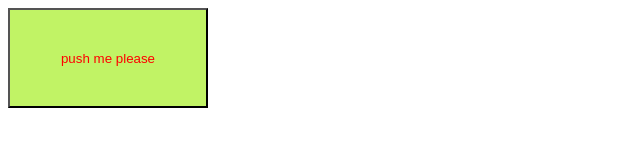
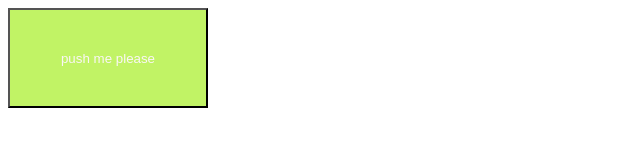
Before and after one commit to dmytrosem-tech/comand-test-rep, a plain HTML site: page index.html in a window 1280 px wide. Shown: the full height of the page, 0-640 px from the left. Drawn offline with Linux system fonts and the light colour scheme.

```diff
--- a/style.css
+++ b/style.css
@@ -4,7 +4,7 @@ body {
 
 .header-btn {
     display: inline-block;
-    color: red;
+    color: rgb(250, 246, 246);
     cursor: pointer;
     background-color: rgb(193, 243, 101);
     width: 200px;
```
